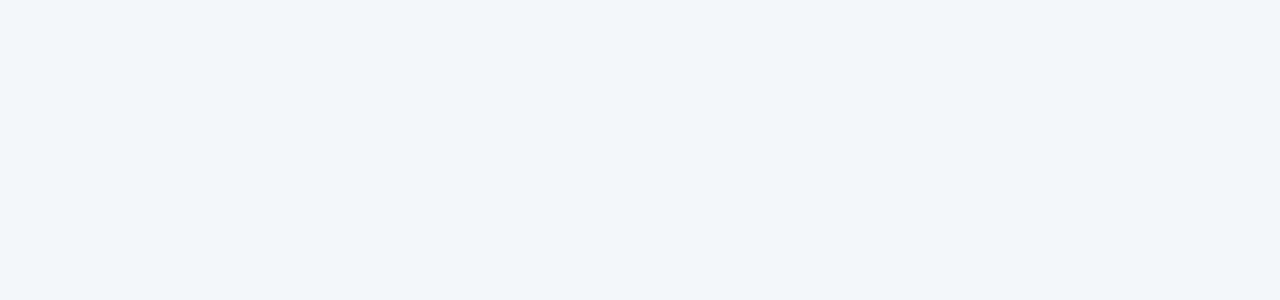
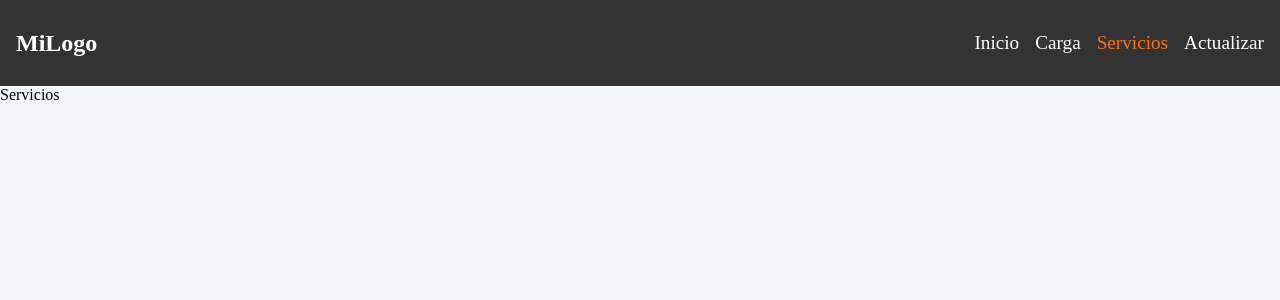
Before and after one commit to tomas-tissera/Gestor-Gastos, a React (Vite) app: page /servicios in a window 1280 px wide. Before the commit this address had no page. Shown: the top 300 px of the page. Built offline with nearby package versions, Linux system fonts and the light colour scheme.

Commit message:
se agrego funcionalidad a navbar

```diff
--- a/src/App.jsx
+++ b/src/App.jsx
@@ -2,6 +2,9 @@ import Layout from "./Layout";
 import Login from "./Login";
 import Signup from "./Signup";
 import Profile from "./Profile";
+import Carga from "./views/carga";
+import Servicios from "./views/servicios";
+import Actualizar from "./views/actualizar";
 import { BrowserRouter, Routes, Route } from "react-router-dom";
 
 const App = () => {
@@ -10,7 +13,9 @@ const App = () => {
       <Routes>
           <Route path = "/" element = { <Layout></Layout> }>
             <Route index element = { <Login></Login> }></Route>
-            <Route path = "/signup" element = { <Signup></Signup> } ></Route>
+            <Route path = "/carga" element = { <Carga></Carga> } ></Route>
+            <Route path = "/servicios" element = { <Servicios></Servicios> } ></Route>
+            <Route path = "/actualizar" element = { <Actualizar></Actualizar> } ></Route>
             <Route path = "/profile" element = { <Profile></Profile> }></Route>
           </Route>
       </Routes>
--- a/src/components/navbar/index.jsx
+++ b/src/components/navbar/index.jsx
@@ -6,13 +6,13 @@ const Navbar = () => {
   return (
     <nav className="navbar">
       <div className="navbar-logo">
-        <Link to="/">MiLogo</Link>
+        <Link to="/profile">MiLogo</Link>
       </div>
       <ul className="navbar-links">
         <li>
           <NavLink
             exact
-            to="/"
+            to="/profile"
             activeClassName="active"
             className="nav-item"
           >
@@ -21,16 +21,16 @@ const Navbar = () => {
         </li>
         <li>
           <NavLink
-            to="/about"
+            to="/carga"
             activeClassName="active"
             className="nav-item"
           >
-            Acerca de
+            Carga
           </NavLink>
         </li>
         <li>
           <NavLink
-            to="/services"
+            to="/servicios"
             activeClassName="active"
             className="nav-item"
           >
@@ -39,11 +39,11 @@ const Navbar = () => {
         </li>
         <li>
           <NavLink
-            to="/contact"
+            to="/actualizar"
             activeClassName="active"
             className="nav-item"
           >
-            Contacto
+            Actualizar
           </NavLink>
         </li>
       </ul>
--- /dev/null
+++ b/src/views/actualizar/index.jsx
@@ -0,0 +1,12 @@
+import Navbar from "../../components/navbar";
+
+const Actualizar = () => {
+  return (
+    <>
+        <Navbar/>
+        Actualizar
+    </>
+  );
+};
+
+export default Actualizar;
--- /dev/null
+++ b/src/views/carga/index.jsx
@@ -0,0 +1,12 @@
+import Navbar from "../../components/navbar";
+
+const Carga = () => {
+  return (
+    <>
+        <Navbar/>
+        carga
+    </>
+  );
+};
+
+export default Carga;
--- /dev/null
+++ b/src/views/servicios/index.jsx
@@ -0,0 +1,12 @@
+import Navbar from "../../components/navbar";
+
+const Servicios = () => {
+  return (
+    <>
+        <Navbar/>
+        Servicios
+    </>
+  );
+};
+
+export default Servicios;
```
